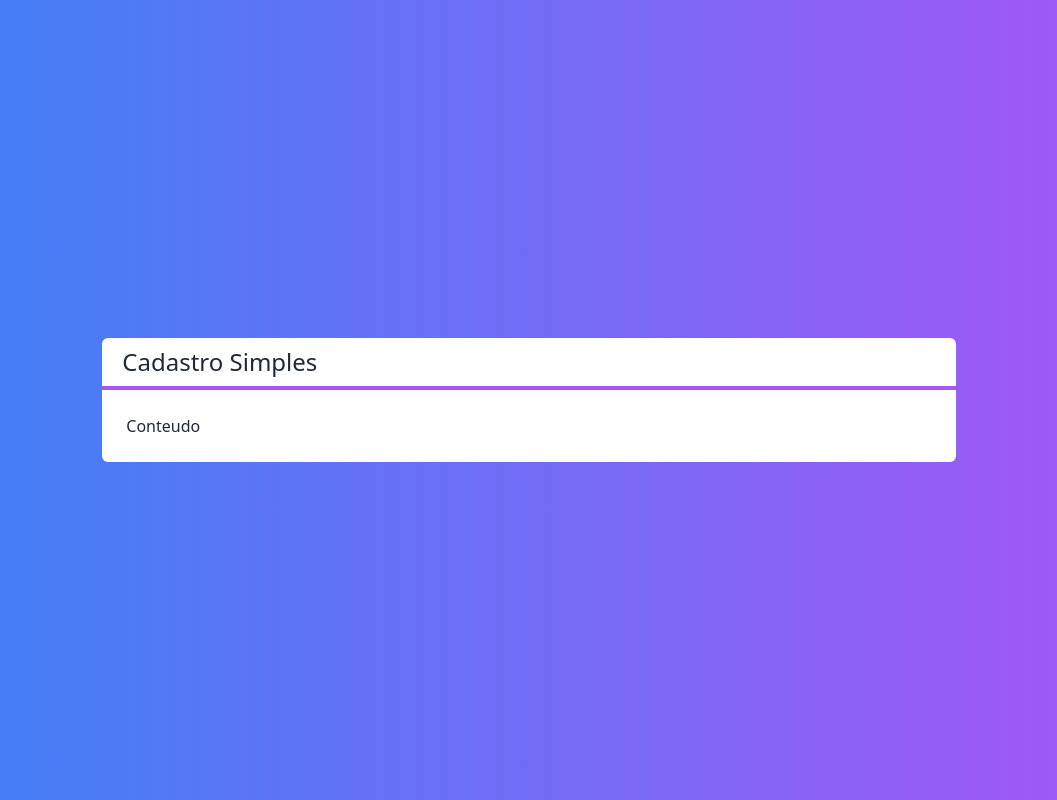
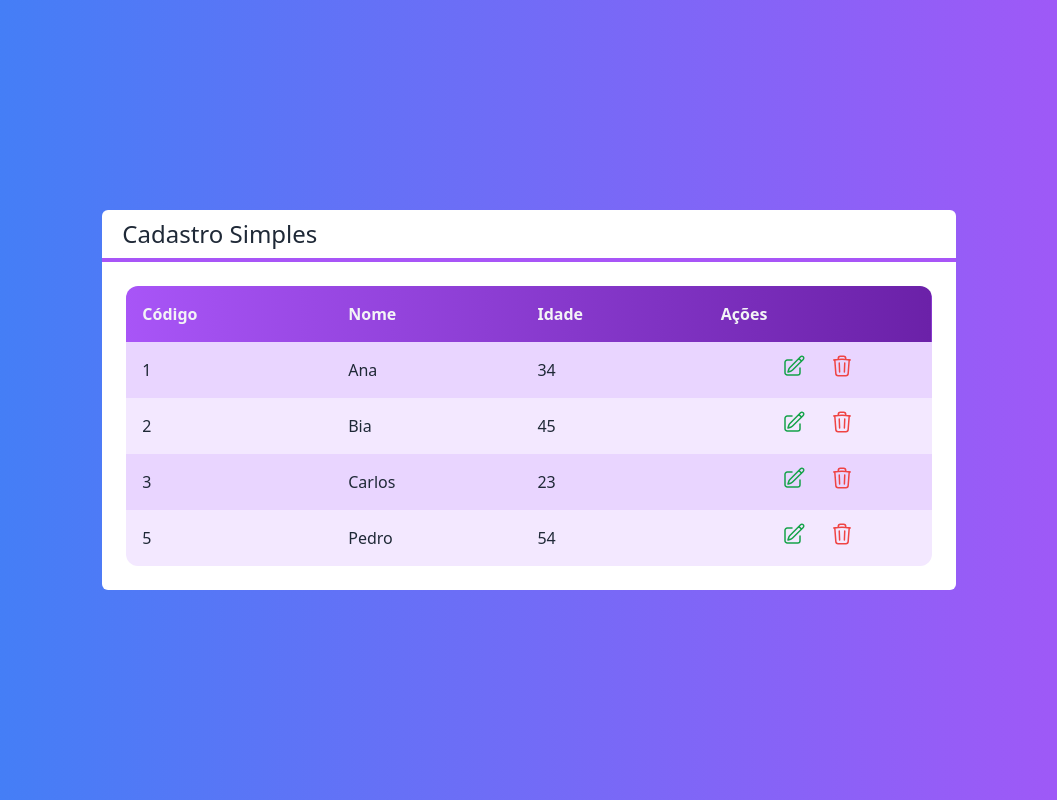
Before and after one commit to MathePlay/next-crud, a Next.js app: page / in a window 1280 px wide. Shown: the whole page, without its empty margins (111-1168 px from the left). Built offline with nearby package versions, Linux system fonts and the light colour scheme.

Commit message:
FInal aula 201

```diff
--- /dev/null
+++ b/src/components/Tabela.tsx
@@ -0,0 +1,74 @@
+import Cliente from "@/core/CLiente"
+import { IconeEditar, IconeExcluir } from "@/icons"
+
+interface TabelaProps{
+    clientes: Cliente[]
+    clienteSelecionado?: (cliente: Cliente) => void
+    clienteExcluido?: (cliente: Cliente) => void
+}
+
+export default function Tabela (props: TabelaProps){
+
+    const exibirAcoes = props.clienteSelecionado || props.clienteExcluido
+
+    function renderizarCabecalho() {
+        return(
+            <tr>
+                <th className="text-left p-4">Código</th>
+                <th className="text-left p-4">Nome</th>
+                <th className="text-left p-4">Idade</th>
+                {exibirAcoes ? <th className="text-left p-4">Ações</th> : false}
+            </tr>
+        )
+    }
+
+    function renderizarDados(){
+        return props.clientes?.map( (cliente, i) => {
+            return(
+                <tr  className={`
+                    ${i % 2 === 0 ? 'bg-purple-200' : 'bg-purple-100'}
+                `} key={cliente.id}>
+                    <td className="text-left p-4">{cliente.id}</td>
+                    <td className="text-left p-4">{cliente.nome}</td>
+                    <td className="text-left p-4">{cliente.idade}</td>
+                    {exibirAcoes ? renderizarAcoes(cliente) : false}
+                </tr>
+            )
+        })
+    }
+
+    function renderizarAcoes(cliente){
+        return (
+            <td className="flex justify-center">
+                {props.clienteSelecionado ? (
+                    <button onClick={() => props.clienteSelecionado?.(cliente)}
+                        className="
+                        flex justify-center items-center p-2 m-1
+                        text-green-600 rounded-full hover:bg-purple-50"
+                    >{IconeEditar}</button>
+                ): false}
+                {props.clienteExcluido ? (
+                    <button onClick={() => props.clienteExcluido?.(cliente)}
+                        className="
+                        flex justify-center items-center p-2 m-1
+                        text-red-500 rounded-full hover:bg-purple-50"
+                    >{IconeExcluir}</button>
+                ) : false}
+            </td>
+        )
+    }
+
+    return (
+        <table className="w-full rounded-xl overflow-hidden">
+            <thead className={`
+                text-gray-100
+                bg-gradient-to-r from-purple-500 to-purple-800
+            `}>
+                {renderizarCabecalho()}
+            </thead>
+            <tbody>
+                {renderizarDados()}
+            </tbody>
+        </table>
+    )
+}
--- /dev/null
+++ b/src/core/CLiente.ts
@@ -0,0 +1,28 @@
+export default class Cliente {
+    #id: string
+    #nome: string
+    #idade: number
+
+    constructor( nome: string, idade: number, id: string = null){
+        this.#nome = nome
+        this.#idade = idade
+        this.#id = id
+    }
+
+    static vazio(){
+        return new Cliente('',0)
+    }
+
+    get id(){
+        return this.#id
+    }
+    get nome(){
+        return this.#nome
+    }
+    get idade(){
+        return this.#idade
+    }
+
+
+
+}
--- /dev/null
+++ b/src/icons/index.tsx
@@ -0,0 +1,12 @@
+export const IconeEditar = (
+    <svg xmlns="http://www.w3.org/2000/svg" fill="none" viewBox="0 0 24 24" strokeWidth={1.5} stroke="currentColor" className="w-6 h-6">
+        <path strokeLinecap="round" strokeLinejoin="round" d="M16.862 4.487l1.687-1.688a1.875 1.875 0 112.652 2.652L10.582 16.07a4.5 4.5 0 01-1.897 1.13L6 18l.8-2.685a4.5 4.5 0 011.13-1.897l8.932-8.931zm0 0L19.5 7.125M18 14v4.75A2.25 2.25 0 0115.75 21H5.25A2.25 2.25 0 013 18.75V8.25A2.25 2.25 0 015.25 6H10" />
+    </svg>
+)
+
+export const IconeExcluir = (
+    <svg xmlns="http://www.w3.org/2000/svg" fill="none" viewBox="0 0 24 24" strokeWidth={1.5} stroke="currentColor" className="w-6 h-6">
+        <path strokeLinecap="round" strokeLinejoin="round" d="M14.74 9l-.346 9m-4.788 0L9.26 9m9.968-3.21c.342.052.682.107 1.022.166m-1.022-.165L18.16 19.673a2.25 2.25 0 01-2.244 2.077H8.084a2.25 2.25 0 01-2.244-2.077L4.772 5.79m14.456 0a48.108 48.108 0 00-3.478-.397m-12 .562c.34-.059.68-.114 1.022-.165m0 0a48.11 48.11 0 013.478-.397m7.5 0v-.916c0-1.18-.91-2.164-2.09-2.201a51.964 51.964 0 00-3.32 0c-1.18.037-2.09 1.022-2.09 2.201v.916m7.5 0a48.667 48.667 0 00-7.5 0" />
+    </svg>
+
+)
--- a/src/pages/index.tsx
+++ b/src/pages/index.tsx
@@ -3,8 +3,26 @@
 import { Inter } from 'next/font/google'
 import styles from '@/styles/Home.module.css'
 import Layout from '@/components/Layout'
+import Tabela from '@/components/Tabela'
+import Cliente from '@/core/CLiente'
 
 export default function Home() {
+
+  const clientes = [
+    new Cliente('Ana', 34, '1'),
+    new Cliente('Bia', 45, '2'),
+    new Cliente('Carlos', 23, '3'),
+    new Cliente('Pedro', 54, '5'),
+  ]
+
+  function clienteSelecionado() {
+
+  }
+
+  function clienteExcluido() {
+
+  }
+
   return (
     <h1 className={`
       flex justify-center items-center h-screen
@@ -12,7 +30,11 @@
       text-white
     `}>
       <Layout titulo='Cadastro Simples'>
-        <span>Conteudo</span>
+        <Tabela
+          clientes={clientes}
+          clienteSelecionado={clienteSelecionado}
+          clienteExcluido={clienteExcluido}
+        ></Tabela>
       </Layout>
     </h1>
   )
```
